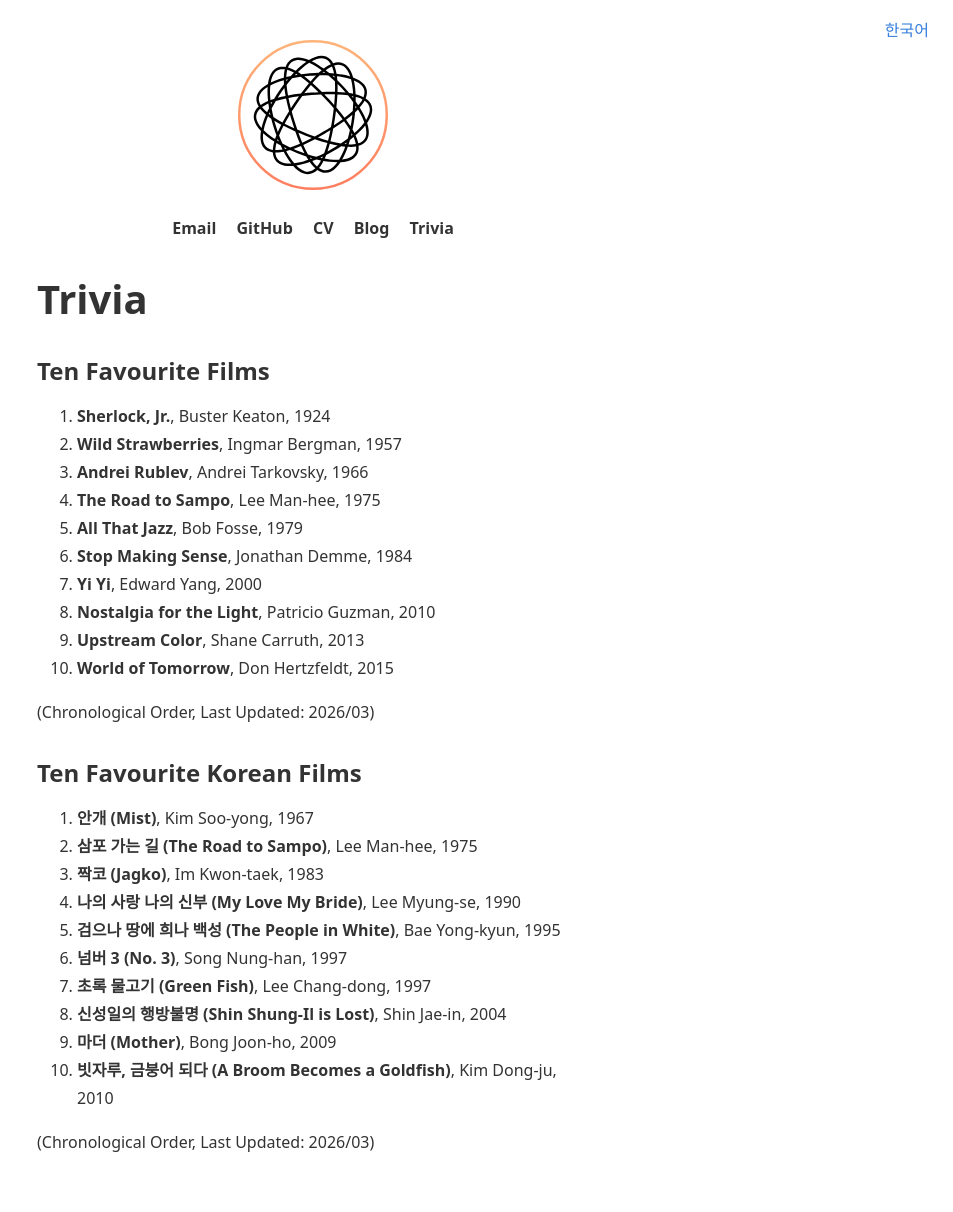
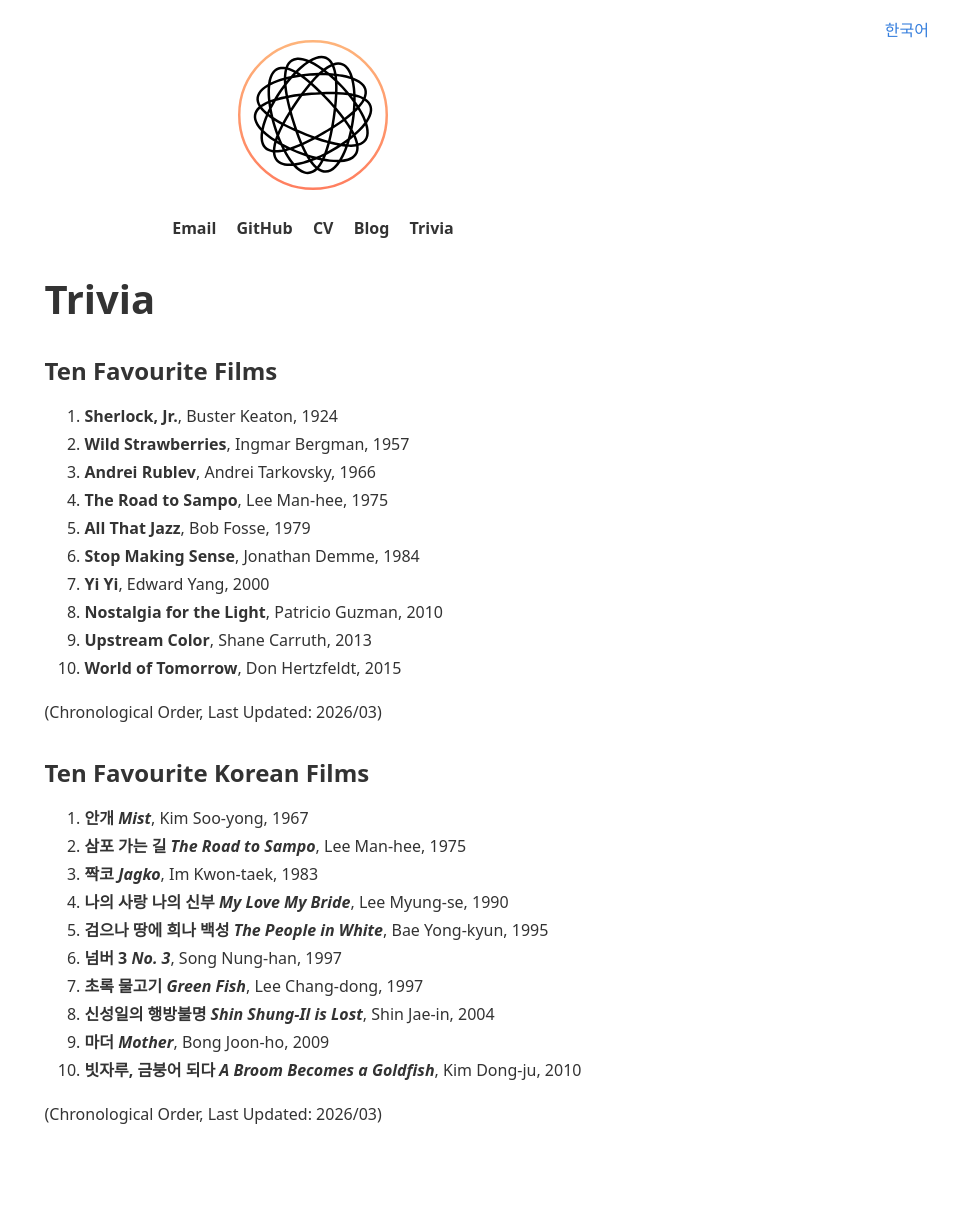
Before and after one commit to sp301415/sp301415-main-page, a Jekyll site: the page built from trivia.md, in a window 1280 px wide. Shown: the whole page, without its empty margins (327-1280 px from the left). Built offline with Jekyll 4.4.1, drawn with Linux system fonts in a browser that asks for light colours; after the commit the page ends 1184 px from its top, so only the background shows below that.

Commit message:
한국 영화 추천 양식 수정

```diff
--- a/trivia.md
+++ b/trivia.md
@@ -22,15 +22,15 @@
 
 ## Ten Favourite Korean Films
 
-1. **안개 (Mist)**, Kim Soo-yong, 1967
-2. **삼포 가는 길 (The Road to Sampo)**, Lee Man-hee, 1975
-3. **짝코 (Jagko)**, Im Kwon-taek, 1983
-4. **나의 사랑 나의 신부 (My Love My Bride)**, Lee Myung-se, 1990
-5. **검으나 땅에 희나 백성 (The People in White)**, Bae Yong-kyun, 1995
-6. **넘버 3 (No. 3)**, Song Nung-han, 1997
-7. **초록 물고기 (Green Fish)**, Lee Chang-dong, 1997
-8. **신성일의 행방불명 (Shin Shung-Il is Lost)**, Shin Jae-in, 2004
-9. **마더 (Mother)**, Bong Joon-ho, 2009
-10. **빗자루, 금붕어 되다 (A Broom Becomes a Goldfish)**, Kim Dong-ju, 2010
+1. **안개 *Mist***, Kim Soo-yong, 1967
+2. **삼포 가는 길 *The Road to Sampo***, Lee Man-hee, 1975
+3. **짝코 *Jagko***, Im Kwon-taek, 1983
+4. **나의 사랑 나의 신부 *My Love My Bride***, Lee Myung-se, 1990
+5. **검으나 땅에 희나 백성 *The People in White***, Bae Yong-kyun, 1995
+6. **넘버 3 *No. 3***, Song Nung-han, 1997
+7. **초록 물고기 *Green Fish***, Lee Chang-dong, 1997
+8. **신성일의 행방불명 *Shin Shung-Il is Lost***, Shin Jae-in, 2004
+9. **마더 *Mother***, Bong Joon-ho, 2009
+10. **빗자루, 금붕어 되다 *A Broom Becomes a Goldfish***, Kim Dong-ju, 2010
 
 (Chronological Order, Last Updated: 2026/03)
```
